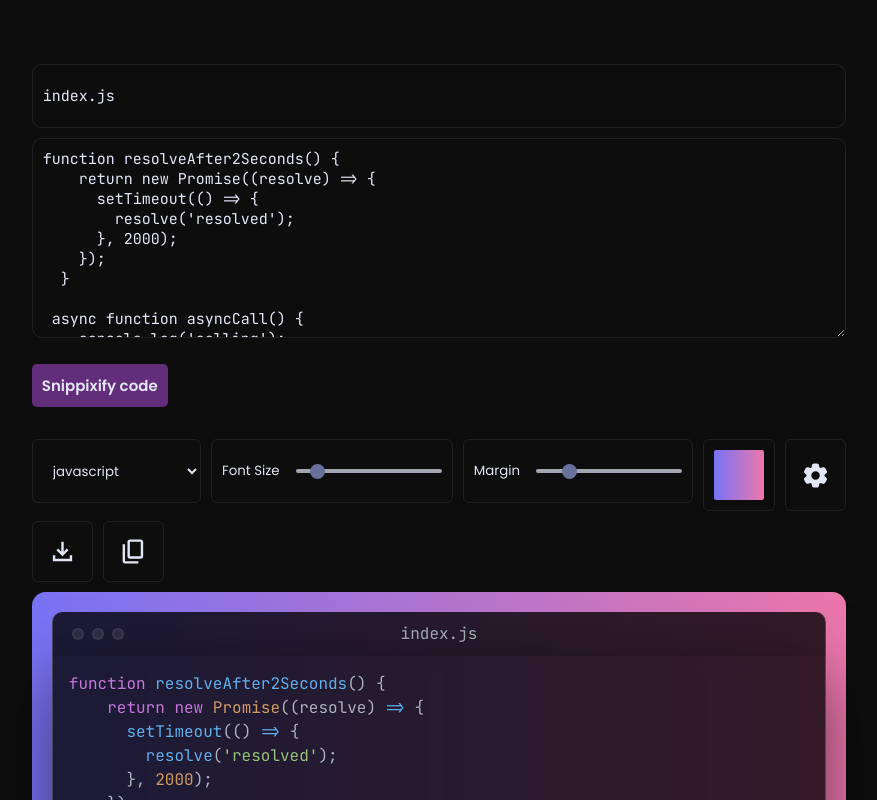
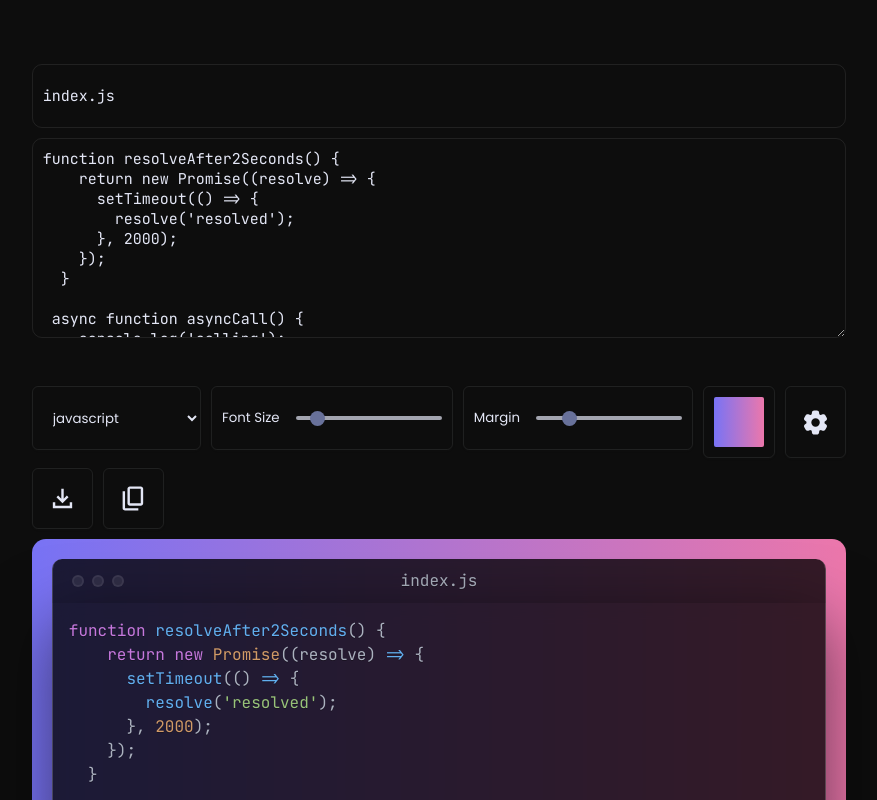
Before and after one commit to preetsuthar17/SnippiX, a Next.js app: page / in a window 1280 px wide. Shown: the top 800 px of the page, without its empty margins (201-1078 px from the left). Built offline with nearby package versions, Linux system fonts and the light colour scheme.

Commit message:
Update CodeEditor component to include useEffect hook for code submission

```diff
--- a/src/components/CodeEditor.js
+++ b/src/components/CodeEditor.js
@@ -1,4 +1,4 @@
-import { useState } from "react";
+import { useState, useEffect } from "react";
 
 export default function CodeEditor({ onCodeSubmit }) {
   const [code, setCode] = useState(
@@ -6,9 +6,9 @@ export default function CodeEditor({ onCodeSubmit }) {
   );
   const [fileName, setFileName] = useState("index.js");
 
-  const handleCodeSubmit = () => {
+  useEffect(() => {
     onCodeSubmit(code, fileName);
-  };
+  }, [code, fileName, onCodeSubmit]);
 
   return (
     <div className="code-editor-div">
@@ -25,9 +25,6 @@ export default function CodeEditor({ onCodeSubmit }) {
         onChange={(e) => setCode(e.target.value)}
         placeholder="Type your code here..."
       />
-      <button className="primary-button" onClick={handleCodeSubmit}>
-        Snippixify code
-      </button>
     </div>
   );
 }
```
